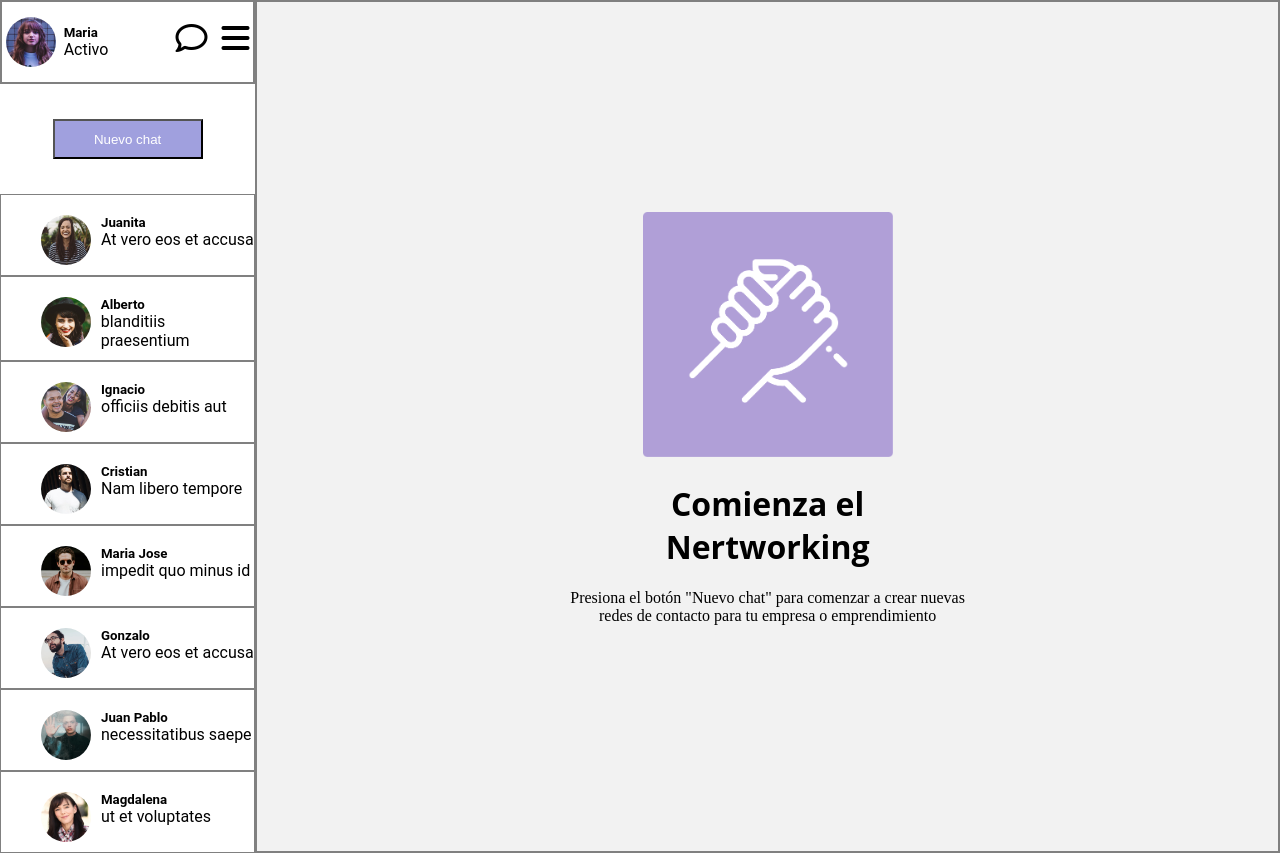
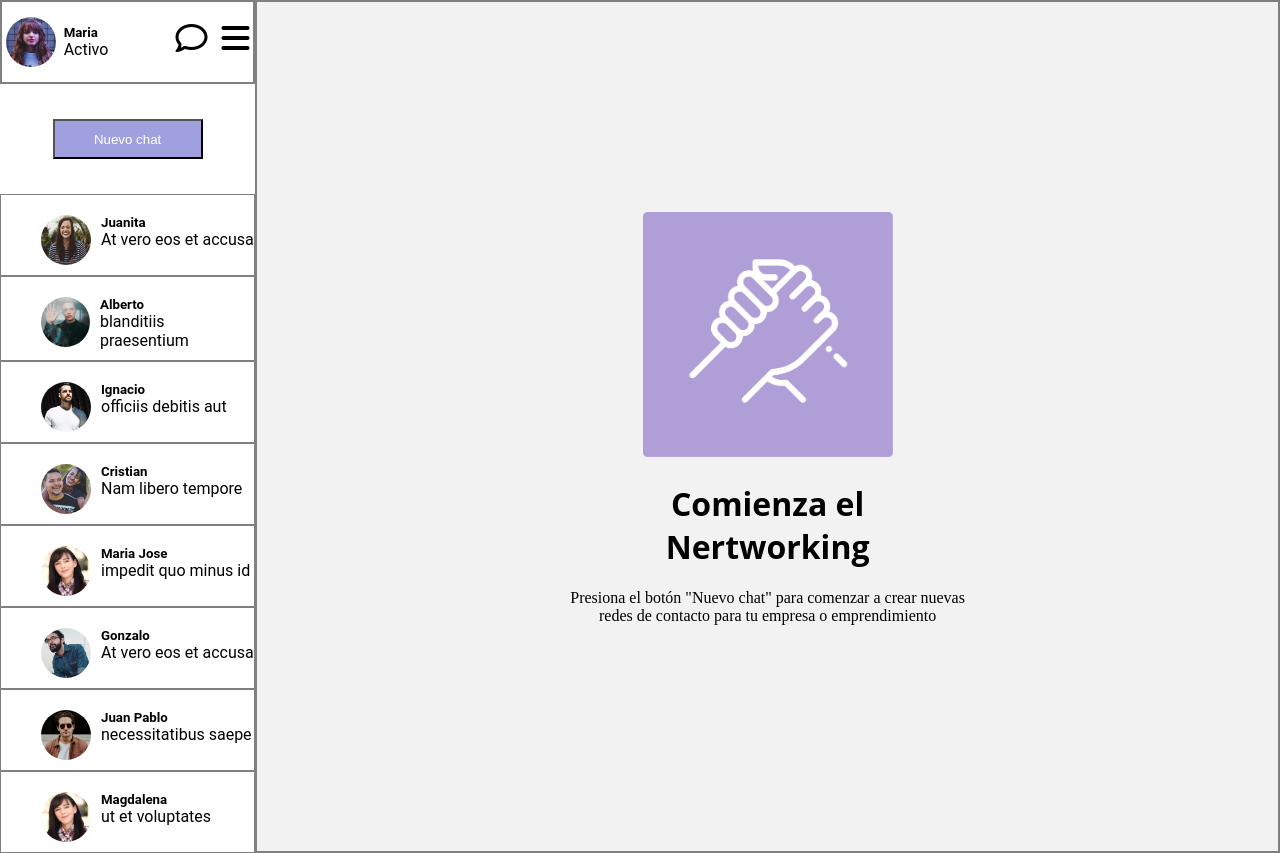
Before and after one commit to kescudero2209/FlexBox, a plain HTML site: page index.html in a window 1280 px wide. Drawn offline with Linux system fonts and the light colour scheme.

Commit message:
modified photos

```diff
--- a/index.html
+++ b/index.html
@@ -17,7 +17,7 @@
       <div class="users-chat">
         <div class="principal-chat">
           <div class="box">
-            <img src="assets/img/maria.jpg" alt="" />
+            <img src="assets/img/maria.jpg" alt="mujer joven de cabello café" />
             <div class="name">
               <!--div name para separarlo de box-->
               <h5>Maria</h5>
@@ -37,7 +37,7 @@
           <div class="boxs">
             <img
               src="assets/img/Screen Shot 2018-11-28 at 15.27.14.jpg"
-              alt=""
+              alt="mujer de cabello castaño"
             />
             <div class="name">
               <h5>Juanita</h5>
@@ -46,8 +46,8 @@
           </div>
           <div class="boxs">
             <img
-              src="assets/img/Screen Shot 2018-11-28 at 15.28.04.jpg"
-              alt=""
+              src="assets/img/Screen Shot 2018-11-28 at 15.32.16.jpg"
+              alt="hombre adulto tocando un vidrio"
             />
             <div class="name">
               <h5>Alberto</h5>
@@ -56,8 +56,8 @@
           </div>
           <div class="boxs">
             <img
-              src="assets/img/Screen Shot 2018-11-28 at 15.28.30.jpg"
-              alt=""
+              src="assets/img/Screen Shot 2018-11-28 at 15.30.34.jpg"
+              alt="hombre adulto cabello castaño"
             />
             <div class="name">
               <h5>Ignacio</h5>
@@ -66,8 +66,8 @@
           </div>
           <div class="boxs">
             <img
-              src="assets/img/Screen Shot 2018-11-28 at 15.30.34.jpg"
-              alt=""
+              src="assets/img/Screen Shot 2018-11-28 at 15.28.30.jpg"
+              alt="pareja feliz en la naturaleza"
             />
             <div class="name">
               <h5>Cristian</h5>
@@ -76,8 +76,8 @@
           </div>
           <div class="boxs">
             <img
-              src="assets/img/Screen Shot 2018-11-28 at 15.30.54.jpg"
-              alt=""
+              src="assets/img/Screen Shot 2018-11-28 at 15.32.44.jpg"
+              alt="mujer de piel clara cabello negro"
             />
             <div class="name">
               <h5>Maria Jose</h5>
@@ -87,7 +87,7 @@
           <div class="boxs">
             <img
               src="assets/img/Screen Shot 2018-11-28 at 15.31.09.jpg"
-              alt=""
+              alt="hombre con barba cabello castaño"
             />
             <div class="name">
               <h5>Gonzalo</h5>
@@ -96,8 +96,8 @@
           </div>
           <div class="boxs">
             <img
-              src="assets/img/Screen Shot 2018-11-28 at 15.32.16.jpg"
-              alt=""
+              src="assets/img/Screen Shot 2018-11-28 at 15.30.54.jpg"
+              alt="hombre con cabello castaño con chaqueta de cuero"
             />
             <div class="name">
               <h5>Juan Pablo</h5>
@@ -107,7 +107,7 @@
           <div class="boxs">
             <img
               src="assets/img/Screen Shot 2018-11-28 at 15.32.44.jpg"
-              alt=""
+              alt="mujer con sombrero negro cabello castaño"
             />
             <div class="name">
               <h5>Magdalena</h5>
```
